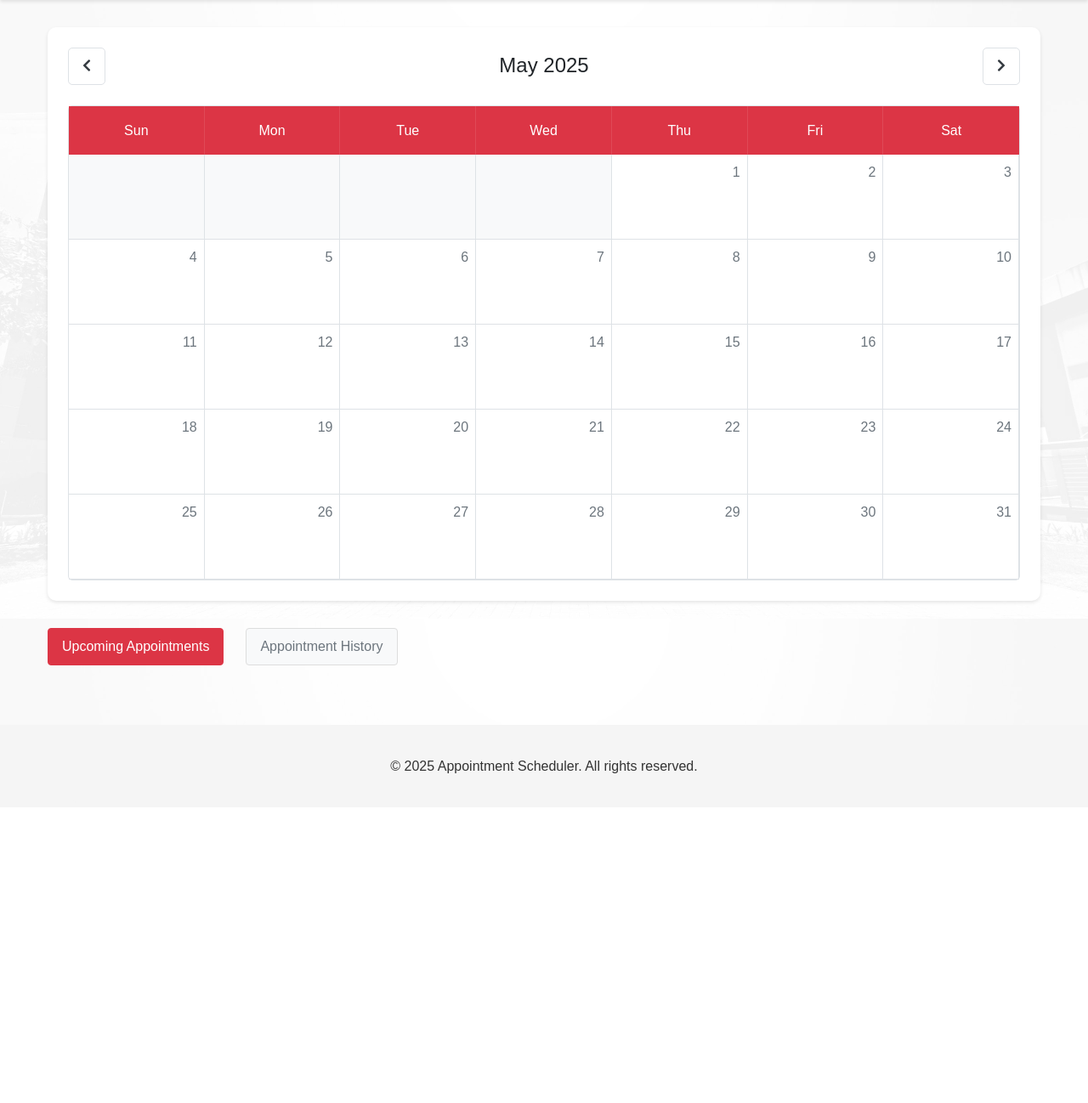
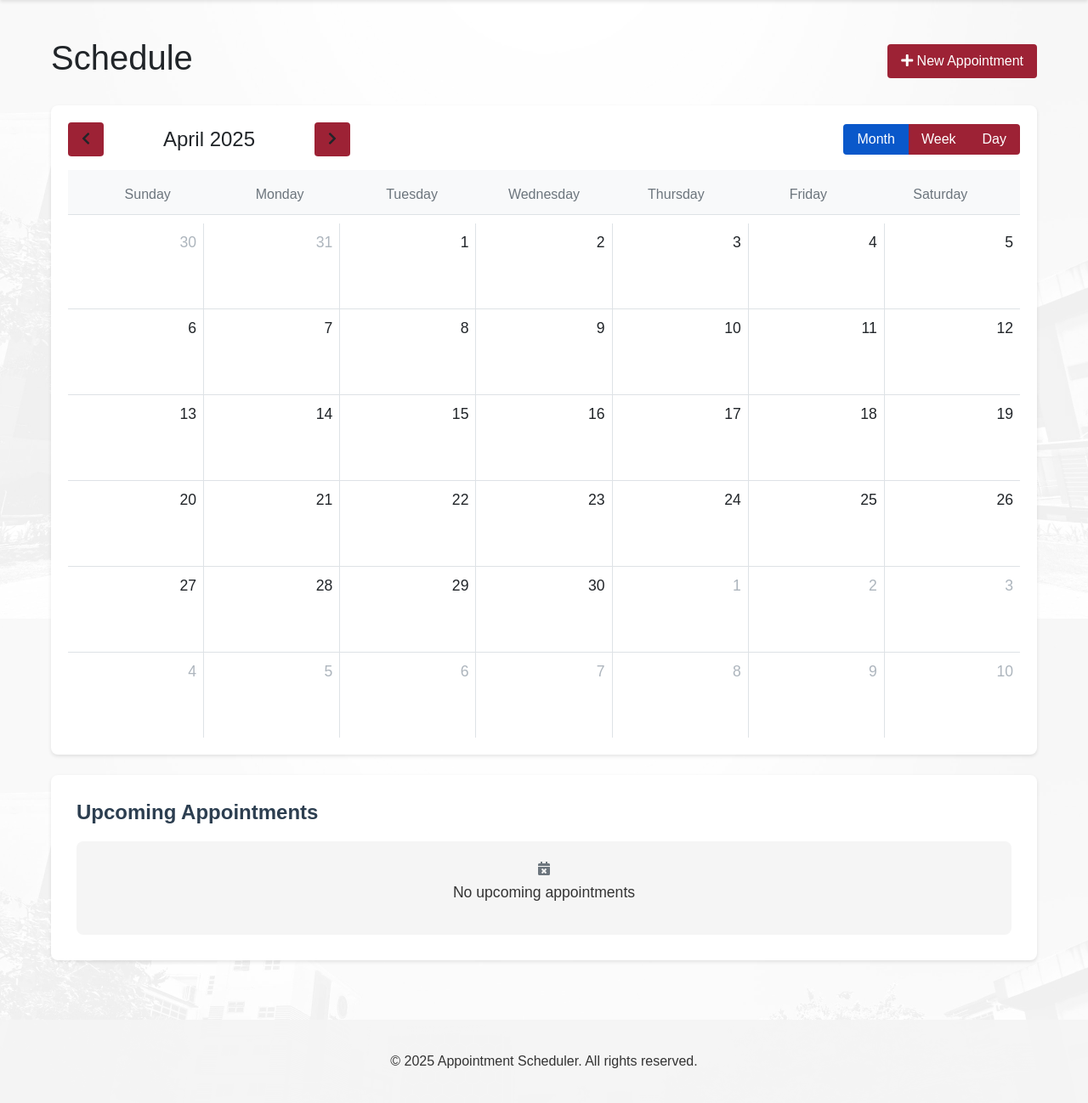
Before and after one commit to reeche679/Software-Design-Appointment-Scheduler, a Django app: template templates/schedule.html in a window 1280 px wide. Shown: the part 72-1370 px from the top of the page at 85% size. Before the commit the page ends 982 px from the top, so only its background shows below. Run offline with Django 5.2, Linux system fonts and the light colour scheme; the template is opened without the code that fills it: values that come from a table or form of the project are taken from there, others are empty; data comes from the database, SQL or seed files in the repository; both versions use the stored data as it was after the commit.

Commit message:
only missing is upcoming appointments

```diff
--- a/templates/schedule.html
+++ b/templates/schedule.html
@@ -2,169 +2,73 @@
 {% load static %}
 
 {% block extra_css %}
-<link rel="stylesheet" href="{% static 'css/faculty_schedule.css' %}">
-<style>
-.tab-content {
-    display: none;
-}
-.tab-content.active {
-    display: block;
-}
-.schedule-tabs {
-    margin-bottom: 20px;
-}
-.tab-btn {
-    padding: 8px 16px;
-    margin-right: 10px;
-    border: 1px solid #ddd;
-    background-color: #f8f9fa;
-    border-radius: 4px;
-    cursor: pointer;
-}
-.tab-btn.active {
-    background-color: #dc3545;
-    color: white;
-    border-color: #dc3545;
-}
-.time-slot-card.reserved.approved {
-    border-left: 6px solid #28a745;
-    box-shadow: 0 2px 8px rgba(40,167,69,0.10);
-}
-.slot-info-item i.text-success {
-    color: #28a745 !important;
-}
-.slot-status.booked.approved-status {
-    background: #d4edda;
-    color: #155724;
-    border-radius: 4px;
-    padding: 6px 12px;
-    margin-top: 10px;
-    font-weight: 600;
-    display: inline-block;
-}
-</style>
+<link rel="stylesheet" href="{% static 'css/schedule.css' %}">
 {% endblock %}
 
 {% block content %}
-<div class="schedule-container">
-    <div class="calendar-section">
-        <div class="calendar-nav">
-            <button class="nav-btn" id="prevMonth">
+<div class="container mt-4">
+    <div class="d-flex justify-content-between align-items-center mb-4">
+        <h1>Schedule</h1>
+        <a href="{% url 'book_appointment' %}" class="btn btn-primary">
+            <i class="fas fa-plus"></i> New Appointment
+        </a>
+    </div>
+
+    <div class="calendar-container mb-4">
+        <div class="d-flex justify-content-between align-items-center mb-3">
+            <div class="d-flex align-items-center">
+                <button class="btn btn-link" id="prevMonth">
                     <i class="fas fa-chevron-left"></i>
                 </button>
-            <h2 id="currentMonth">April 2025</h2>
-            <button class="nav-btn" id="nextMonth">
+                <h2 class="mx-4" id="currentMonth">April 2025</h2>
+                <button class="btn btn-link" id="nextMonth">
                     <i class="fas fa-chevron-right"></i>
                 </button>
             </div>
-        <div class="calendar-grid">
-            <div class="calendar-days">
-                <div class="day-header">Sun</div>
-                <div class="day-header">Mon</div>
-                <div class="day-header">Tue</div>
-                <div class="day-header">Wed</div>
-                <div class="day-header">Thu</div>
-                <div class="day-header">Fri</div>
-                <div class="day-header">Sat</div>
-            </div>
-            <div id="calendarDays" class="calendar-dates"></div>
+            <div class="btn-group">
+                <button class="btn btn-primary active">Month</button>
+                <button class="btn btn-outline-primary">Week</button>
+                <button class="btn btn-outline-primary">Day</button>
             </div>
         </div>
-    <div class="schedule-content">
-        <div class="schedule-tabs">
-            <button class="tab-btn active" data-tab="upcoming">Upcoming Appointments</button>
-            <button class="tab-btn" data-tab="history">Appointment History</button>
+
+        <div class="calendar">
+            <div class="calendar-header">
+                <div>Sunday</div>
+                <div>Monday</div>
+                <div>Tuesday</div>
+                <div>Wednesday</div>
+                <div>Thursday</div>
+                <div>Friday</div>
+                <div>Saturday</div>
             </div>
-        <div class="tab-content active" id="upcoming">
-            {% if appointments %}
-            <div class="time-slots">
-                {% for appointment in appointments %}
-                {% if appointment.time_slot.date >= today %}
-                <div class="time-slot-card reserved" data-slot-id="{{ appointment.id }}">
-                    <div class="slot-info">
-                        <div class="slot-info-item">
-                            <i class="fas fa-calendar text-success"></i>
-                            {{ appointment.time_slot.date|date:"F d, Y" }}
-                        </div>
-                        <div class="slot-info-item">
-                            <i class="fas fa-clock text-success"></i>
-                            {{ appointment.time_slot.start_time|time:"g:i A" }} - {{ appointment.time_slot.end_time|time:"g:i A" }}
-                        </div>
-                        <div class="slot-info-item">
-                            <i class="fas fa-door-open text-success"></i>
-                            Room {{ appointment.time_slot.room }}
-                        </div>
-                        <div class="slot-info-item">
-                            <i class="fas fa-user text-success"></i>
-                            Faculty: {{ appointment.time_slot.faculty.get_full_name }}
-                        </div>
-                        {% if appointment.reason %}
-                        <div class="slot-info-item">
-                            <i class="fas fa-info-circle text-success"></i>
-                            Purpose: {{ appointment.reason }}
-                        </div>
-                        {% endif %}
-                        <div class="slot-status booked">
-                            <i class="fas fa-calendar-check text-success"></i>
-                            Status: {{ appointment.status }}
+            <div class="calendar-body" id="calendarGrid">
+                <!-- Calendar populated by JavaScript -->
             </div>
         </div>
     </div>
-                {% endif %}
+
+    <!-- Upcoming Appointments Section -->
+    <div class="upcoming-appointments-container">
+        <h2 class="upcoming-title">Upcoming Appointments</h2>
+        {% if appointments.approved %}
+            <ul class="simple-appointment-list">
+                {% for appointment in appointments.approved %}
+                    <li class="simple-appointment-item">
+                        <span><strong>{{ appointment.time_slot.date|date:"F d, Y" }}</strong></span> |
+                        <span>{{ appointment.time_slot.start_time|time:"g:i A" }} - {{ appointment.time_slot.end_time|time:"g:i A" }}</span> |
+                        <span>Room: {{ appointment.time_slot.room }}</span> |
+                        <span>Faculty: {{ appointment.time_slot.faculty.get_full_name }}</span> |
+                        <span>Status: <span class="status-approved">{{ appointment.status }}</span></span>
+                    </li>
                 {% endfor %}
-            </div>
+            </ul>
         {% else %}
             <div class="no-slots">
                 <i class="fas fa-calendar-times"></i>
                 <p>No upcoming appointments</p>
             </div>
         {% endif %}
-        </div>
-        <div class="tab-content" id="history">
-            {% if appointments %}
-            <div class="time-slots">
-                {% for appointment in appointments %}
-                {% if appointment.time_slot.date < today %}
-                <div class="time-slot-card reserved" data-slot-id="{{ appointment.id }}">
-                    <div class="slot-info">
-                        <div class="slot-info-item">
-                            <i class="fas fa-calendar text-success"></i>
-                            {{ appointment.time_slot.date|date:"F d, Y" }}
-                        </div>
-                        <div class="slot-info-item">
-                            <i class="fas fa-clock text-success"></i>
-                            {{ appointment.time_slot.start_time|time:"g:i A" }} - {{ appointment.time_slot.end_time|time:"g:i A" }}
-                        </div>
-                        <div class="slot-info-item">
-                            <i class="fas fa-door-open text-success"></i>
-                            Room {{ appointment.time_slot.room }}
-                        </div>
-                        <div class="slot-info-item">
-                            <i class="fas fa-user text-success"></i>
-                            Faculty: {{ appointment.time_slot.faculty.get_full_name }}
-                        </div>
-                        {% if appointment.reason %}
-                        <div class="slot-info-item">
-                            <i class="fas fa-info-circle text-success"></i>
-                            Purpose: {{ appointment.reason }}
-                        </div>
-                        {% endif %}
-                        <div class="slot-status booked">
-                            <i class="fas fa-calendar-check text-success"></i>
-                            Status: {{ appointment.status }}
-                        </div>
-                    </div>
-                </div>
-                {% endif %}
-                {% endfor %}
-            </div>
-            {% else %}
-            <div class="no-slots">
-                <i class="fas fa-calendar-times"></i>
-                <p>No appointment history</p>
-            </div>
-            {% endif %}
-        </div>
     </div>
 </div>
 
@@ -237,7 +141,6 @@
     padding: 0.375rem 1rem;
 }
 
-/* New styles for Upcoming Appointments */
 .upcoming-appointments-container {
     background: white;
     border-radius: 8px;
@@ -252,122 +155,108 @@
     font-weight: 600;
 }
 
-.no-appointments {
+.no-slots {
     text-align: center;
     color: #6c757d;
     padding: 20px;
     font-size: 16px;
 }
 
-.appointments-list {
-    display: flex;
-    flex-direction: column;
-    gap: 15px;
+.simple-appointment-list {
+    list-style: none;
+    padding: 0;
+    margin: 0;
 }
 
-.appointment-item {
-    border-left: 4px solid #007bff;
-    padding: 15px;
-    background-color: #f8f9fa;
-    border-radius: 4px;
+.simple-appointment-item {
+    padding: 12px 0;
+    border-bottom: 1px solid #eee;
+    font-size: 1rem;
+    color: #333;
 }
 
-.appointment-item h4 {
-    margin: 0;
-    color: #2c3e50;
-    font-size: 18px;
-    font-weight: 500;
-}
-
-.appointment-item p {
-    margin: 5px 0 0;
-    color: #6c757d;
-    font-size: 14px;
+.status-approved {
+    color: #28a745;
+    font-weight: 600;
 }
 </style>
-
 {% endblock %}
 
 {% block extra_js %}
 <script>
 document.addEventListener('DOMContentLoaded', function() {
-    // Calendar functionality
-    const currentDate = new Date();
-    let currentMonth = currentDate.getMonth();
-    let currentYear = currentDate.getFullYear();
+    const calendarGrid = document.getElementById('calendarGrid');
+    const currentMonthElement = document.getElementById('currentMonth');
+    const prevMonthButton = document.getElementById('prevMonth');
+    const nextMonthButton = document.getElementById('nextMonth');
+
+    // Initialize to April 2025 (months are 0-based in JavaScript)
+    let currentDate = new Date(2025, 3, 1);
 
     function updateCalendar() {
-        const firstDay = new Date(currentYear, currentMonth, 1);
-        const lastDay = new Date(currentYear, currentMonth + 1, 0);
-        const startingDay = firstDay.getDay();
-        const monthLength = lastDay.getDate();
+        const year = currentDate.getFullYear();
+        const month = currentDate.getMonth();
 
         // Update month display
         const monthNames = ["January", "February", "March", "April", "May", "June",
             "July", "August", "September", "October", "November", "December"];
-        document.getElementById('currentMonth').textContent = `${monthNames[currentMonth]} ${currentYear}`;
+        currentMonthElement.textContent = `${monthNames[month]} ${year}`;
 
-        // Clear existing calendar
-        const calendarDays = document.getElementById('calendarDays');
-        calendarDays.innerHTML = '';
+        // Clear previous calendar
+        calendarGrid.innerHTML = '';
 
-        // Add empty cells for days before start of month
-        for (let i = 0; i < startingDay; i++) {
-            const emptyDay = document.createElement('div');
-            emptyDay.className = 'calendar-day empty';
-            calendarDays.appendChild(emptyDay);
+        // Get first day of month and total days
+        const firstDay = new Date(year, month, 1);
+        const lastDay = new Date(year, month + 1, 0);
+        const totalDays = lastDay.getDate();
+        const startingDay = firstDay.getDay();
+
+        // Get last days of previous month
+        const prevMonthLastDay = new Date(year, month, 0).getDate();
+
+        // Add previous month's days
+        for (let i = startingDay - 1; i >= 0; i--) {
+            const cell = document.createElement('div');
+            cell.className = 'calendar-date other-month';
+            cell.innerHTML = `<span class="date-number">${prevMonthLastDay - i}</span>`;
+            calendarGrid.appendChild(cell);
         }
 
-        // Add days of the month
-        for (let i = 1; i <= monthLength; i++) {
-            const dayElement = document.createElement('div');
-            dayElement.className = 'calendar-day';
-            dayElement.innerHTML = `
-                <span class="date">${i}</span>
-                <div class="day-slots"></div>
-            `;
-            calendarDays.appendChild(dayElement);
+        // Add current month's days
+        const today = new Date();
+        for (let i = 1; i <= totalDays; i++) {
+            const cell = document.createElement('div');
+            cell.className = 'calendar-date';
+            if (year === today.getFullYear() && month === today.getMonth() && i === today.getDate()) {
+                cell.classList.add('today');
+            }
+            cell.innerHTML = `<span class="date-number">${i}</span>`;
+            calendarGrid.appendChild(cell);
+        }
+
+        // Add next month's days
+        const remainingCells = 42 - (startingDay + totalDays);
+        for (let i = 1; i <= remainingCells; i++) {
+            const cell = document.createElement('div');
+            cell.className = 'calendar-date other-month';
+            cell.innerHTML = `<span class="date-number">${i}</span>`;
+            calendarGrid.appendChild(cell);
         }
     }
 
-    // Initialize calendar
-    updateCalendar();
-
-    // Month navigation
-    document.getElementById('prevMonth').addEventListener('click', function() {
-        if (currentMonth === 0) {
-            currentMonth = 11;
-            currentYear--;
-        } else {
-            currentMonth--;
-        }
+    // Event listeners for navigation
+    prevMonthButton.addEventListener('click', () => {
+        currentDate.setMonth(currentDate.getMonth() - 1);
         updateCalendar();
     });
 
-    document.getElementById('nextMonth').addEventListener('click', function() {
-        if (currentMonth === 11) {
-            currentMonth = 0;
-            currentYear++;
-        } else {
-            currentMonth++;
-        }
+    nextMonthButton.addEventListener('click', () => {
+        currentDate.setMonth(currentDate.getMonth() + 1);
         updateCalendar();
     });
 
-    // Tab switching
-    const tabBtns = document.querySelectorAll('.tab-btn');
-    const tabContents = document.querySelectorAll('.tab-content');
-    tabBtns.forEach(btn => {
-        btn.addEventListener('click', function() {
-            // Remove active class from all buttons and contents
-            tabBtns.forEach(b => b.classList.remove('active'));
-            tabContents.forEach(content => content.classList.remove('active'));
-            // Add active class to clicked button and corresponding content
-            this.classList.add('active');
-            const tabId = this.getAttribute('data-tab');
-            document.getElementById(tabId).classList.add('active');
-        });
-    });
+    // Initialize calendar
+    updateCalendar();
 });
 </script>
 {% endblock %}
```
Also changed, not shown: AppointmentWebsite/views.py (+10 -0 lines), db.sqlite3. Lines whose indentation alone changed are shown as unchanged.
